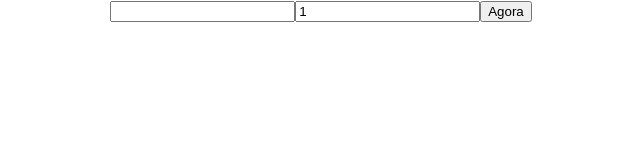
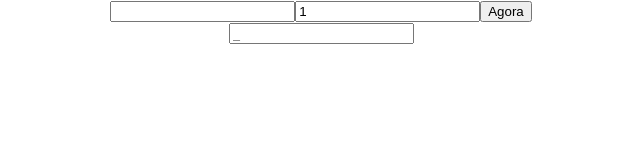
Before and after one commit to andresapao/nomes-com-lacunas, a React (Create React App) app: page / in a window 1280 px wide. Both pictures are taken after a click on the button "Agora". Shown: the top 160 px of the page, without its empty margins (319-959 px from the left). Built offline with nearby package versions, Linux system fonts and the light colour scheme.

Commit message:
correçao componente

```diff
--- a/src/App.js
+++ b/src/App.js
@@ -55,11 +55,13 @@ class App extends React.Component {
           <input type="number" name="totalCharsToHide" onChange={this.onChange.bind(this)} value={this.state.totalCharsToHide}></input>
           <button onClick={this.generateIncompleteWord}>Agora</button>
           <div className="Word">
-          {this.state.wordAtArray.length > 0 &&
-            this.state.wordAtArray.forEach((singleWord) =>
+
+          {
+            this.state.wordAtArray.map((singleWord) =>
             {
 
-              <Word missing={singleWord === '_'} wordValue={singleWord} />
+              return <Word missing={singleWord === '_'} wordValue={singleWord} />
+
             }
             )
           }
--- a/src/Word.js
+++ b/src/Word.js
@@ -5,12 +5,12 @@ function Word(props)
     if(missing)
     {
 
-        return <input type="text"   maxlength="1" placeholder="_"  style="width: 2ch"/>
+        return <input type="text"   maxLength="1" placeholder="_"  />
 
     }
     else
     {
-        return  <input type="text" readonly	 value={props.wordValue}  maxlength="1" style='width: 2ch; border: none ; outline-width: 0' />
+        return  <input type="text" readonly	 value={props.wordValue}  maxlength="1"  />
 
     }
 }
```
